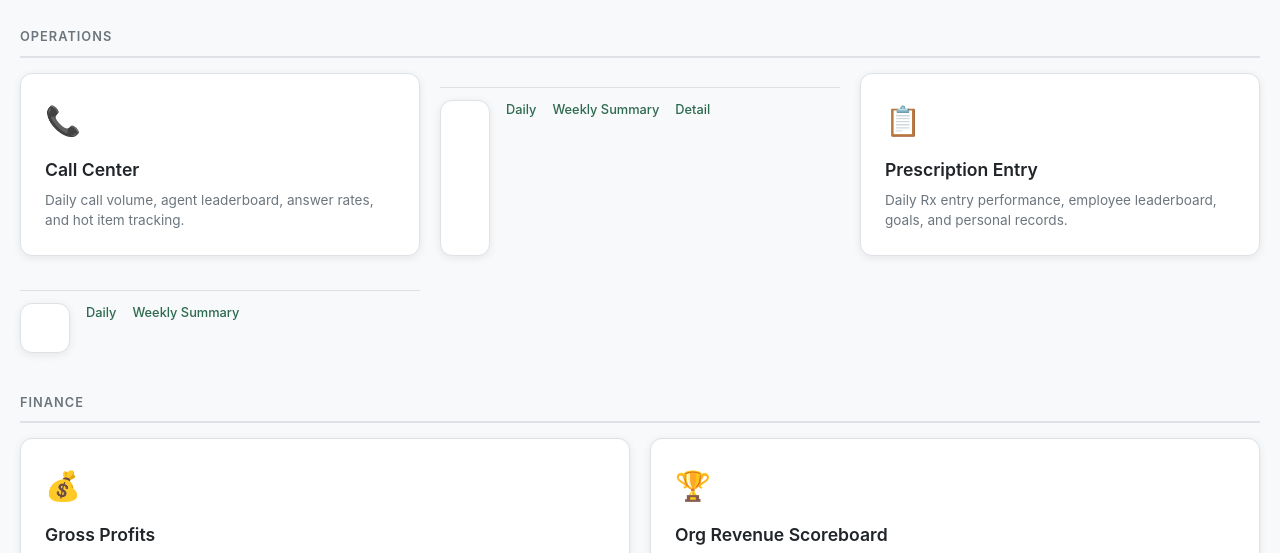
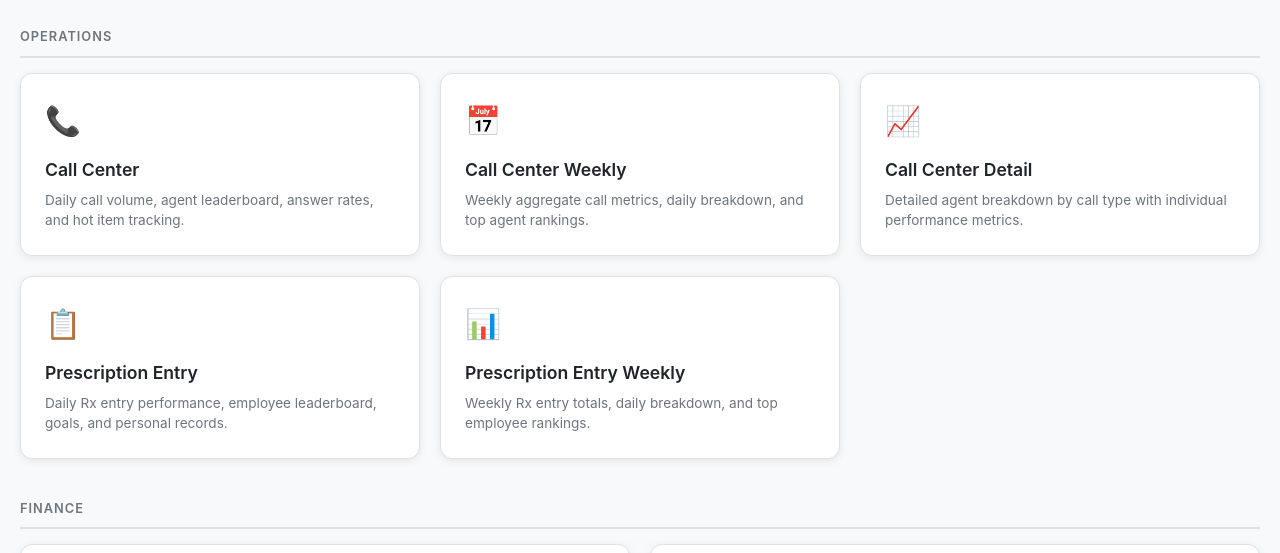
Before and after one commit to Sweetgrass-Rx/dashboards.sweetgrasspharmacy.com, a plain HTML site: page index.html in a window 1280 px wide. Shown: the part 240-793 px from the top of the page. Drawn offline with Linux system fonts and the light colour scheme.

Commit message:
Update dashboards 2026-02-25 20:58

```diff
--- a/index.html
+++ b/index.html
@@ -81,26 +81,6 @@
         line-height: 1.5;
     }
 
-    .card-links {
-        margin-top: 14px;
-        padding-top: 12px;
-        border-top: 1px solid var(--border-color);
-        display: flex;
-        gap: 16px;
-        flex-wrap: wrap;
-    }
-
-    .card-link {
-        font-size: 0.8rem;
-        color: var(--accent-blue);
-        text-decoration: none;
-        font-weight: 500;
-    }
-
-    .card-link:hover {
-        text-decoration: underline;
-    }
-
     .snapshot-note {
         text-align: center;
         color: var(--text-muted);
@@ -132,20 +112,26 @@
                     <div class="card-icon">&#128222;</div>
                     <div class="card-name">Call Center</div>
                     <div class="card-description">Daily call volume, agent leaderboard, answer rates, and hot item tracking.</div>
-                    <div class="card-links">
-                        <a href="operations/call_center.html" class="card-link" onclick="event.stopPropagation()">Daily</a>
-                        <a href="operations/call_center_weekly.html" class="card-link" onclick="event.stopPropagation()">Weekly Summary</a>
-                        <a href="operations/call_center_detail.html" class="card-link" onclick="event.stopPropagation()">Detail</a>
-                    </div>
+                </a>
+                <a href="operations/call_center_weekly.html" class="dashboard-card">
+                    <div class="card-icon">&#128197;</div>
+                    <div class="card-name">Call Center Weekly</div>
+                    <div class="card-description">Weekly aggregate call metrics, daily breakdown, and top agent rankings.</div>
+                </a>
+                <a href="operations/call_center_detail.html" class="dashboard-card">
+                    <div class="card-icon">&#128200;</div>
+                    <div class="card-name">Call Center Detail</div>
+                    <div class="card-description">Detailed agent breakdown by call type with individual performance metrics.</div>
                 </a>
                 <a href="operations/prescription_entry.html" class="dashboard-card">
                     <div class="card-icon">&#128203;</div>
                     <div class="card-name">Prescription Entry</div>
                     <div class="card-description">Daily Rx entry performance, employee leaderboard, goals, and personal records.</div>
-                    <div class="card-links">
-                        <a href="operations/prescription_entry.html" class="card-link" onclick="event.stopPropagation()">Daily</a>
-                        <a href="operations/prescription_entry_weekly.html" class="card-link" onclick="event.stopPropagation()">Weekly Summary</a>
-                    </div>
+                </a>
+                <a href="operations/prescription_entry_weekly.html" class="dashboard-card">
+                    <div class="card-icon">&#128202;</div>
+                    <div class="card-name">Prescription Entry Weekly</div>
+                    <div class="card-description">Weekly Rx entry totals, daily breakdown, and top employee rankings.</div>
                 </a>
             </div>
         </div>
```
